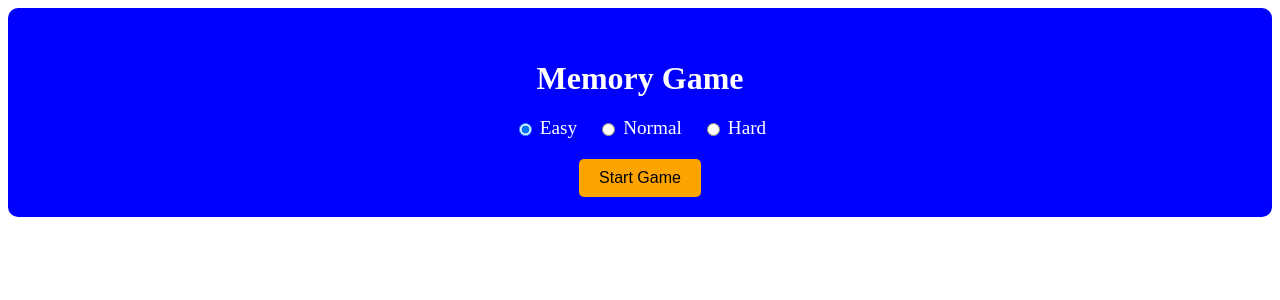
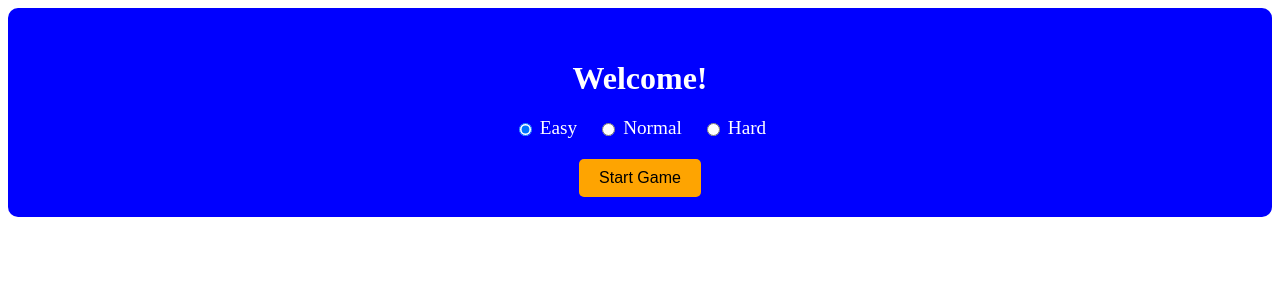
Before and after one commit to acciojob/memory-game-Kalyan3081, a React app: page / in a window 1280 px wide. Shown: the top 300 px of the page. Built offline with nearby package versions, Linux system fonts and the light colour scheme.

Commit message:
Update memoryGame.jsx

```diff
--- a/src/components/memoryGame.jsx
+++ b/src/components/memoryGame.jsx
@@ -44,7 +44,7 @@ const MemoryGame = () => {
         <>
             {!gameStarted ? (
                 <div className="main_container">
-                    <h3 className="mgTitle">Memory Game</h3>
+                    <h3 className="mgTitle">Welcome!</h3>
                     <div className="levels_container">
                         <label>
                             <input
@@ -52,6 +52,7 @@ const MemoryGame = () => {
                                 name="level"
                                 value="easy"
                                 checked={level === "easy"}
+                                id="easy"
                                 onChange={() => setLevel("easy")}
                             />
                             Easy
@@ -61,6 +62,7 @@ const MemoryGame = () => {
                                 type="radio"
                                 name="level"
                                 value="normal"
+                                id="normal"
                                 checked={level === "normal"}
                                 onChange={() => setLevel("normal")}
                             />
@@ -71,6 +73,7 @@ const MemoryGame = () => {
                                 type="radio"
                                 name="level"
                                 value="hard"
+                                id="hard"
                                 checked={level === "hard"}
                                 onChange={() => setLevel("hard")}
                             />
```
